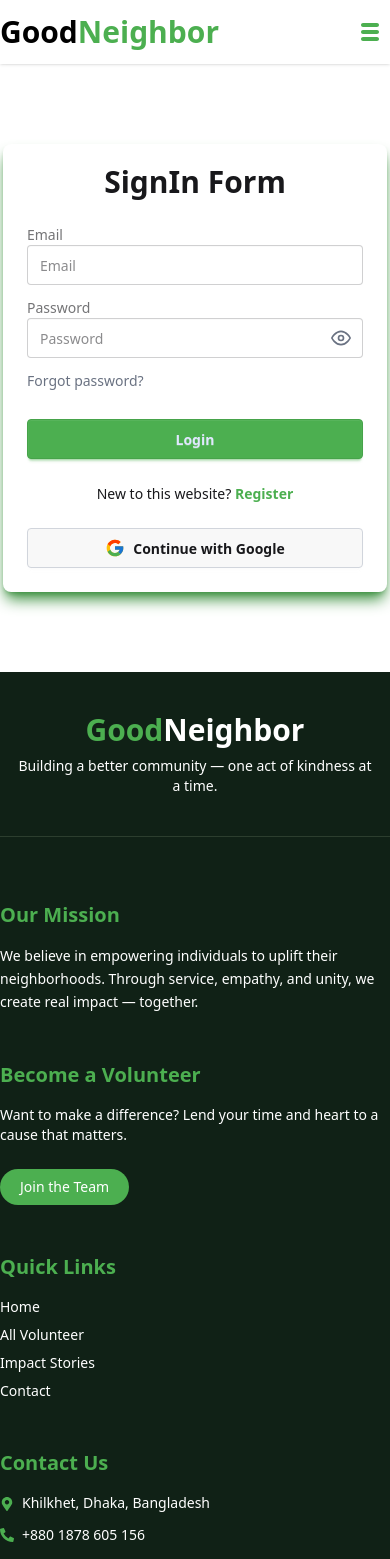
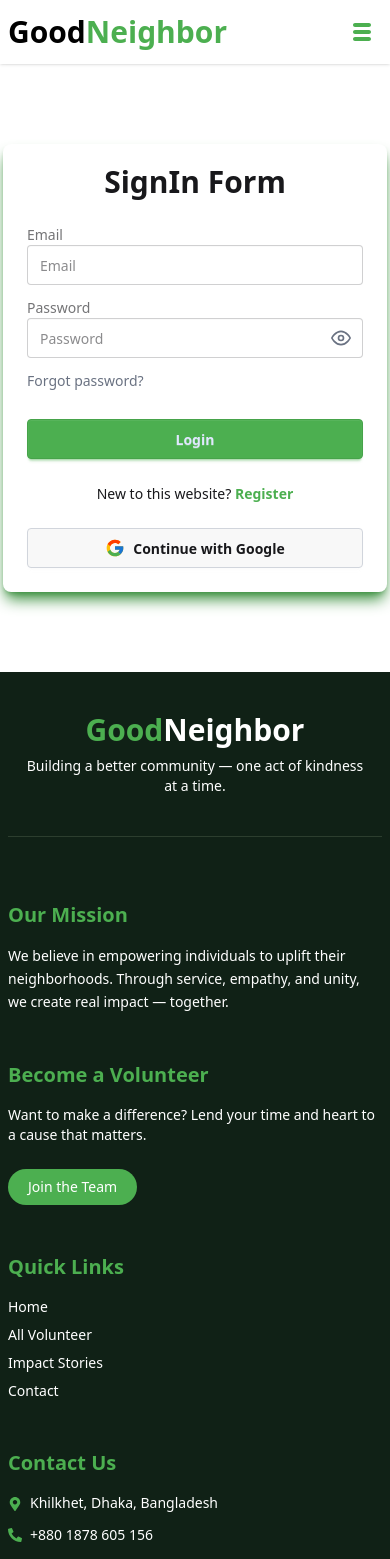
Before and after one commit to armejbha/good-neighbor-client, a React (Vite) app: page /signIn in a window 390 px wide. Shown: the top 1559 px of the page. Built offline with nearby package versions, Linux system fonts and the light colour scheme; no server answers.

Commit message:
mobile view fix

```diff
--- a/src/Pages/Home/Volunteers.jsx
+++ b/src/Pages/Home/Volunteers.jsx
@@ -7,7 +7,7 @@ const Volunteers = ({ volunteersPromises }) => {
   console.log(volunteers);
   const sliceVol = volunteers.slice(0, 6);
   return (
-    <div className="max-w-7xl mx-auto py-10">
+    <div className="max-w-7xl mx-auto py-10 px-2 md:px-0">
       <h1 className="text-3xl font-bold text-center mb-8">
         Volunteer Opportunities
       </h1>
--- a/src/Pages/Shared/Footer.jsx
+++ b/src/Pages/Shared/Footer.jsx
@@ -11,7 +11,7 @@ import {
 
 const Footer = () => {
   return (
-    <footer className="bg-[#102116] text-white">
+    <footer className="bg-[#102116] text-white px-2 md:px-0">
       {/* Branding Section */}
       <div className="text-center border-b border-[#2c3e2e] py-10 px-4">
         <h1 className="text-3xl font-bold mb-2">
--- a/src/Pages/Shared/Navbar.jsx
+++ b/src/Pages/Shared/Navbar.jsx
@@ -38,7 +38,7 @@ const Navbar = () => {
   };
   return (
     <nav
-      className={`sticky top-0 left-0 right-0 z-50 shadow ${
+      className={`px-2 md:px-0 sticky top-0 left-0 right-0 z-50 shadow ${
         theme === "dark" ? "bg-gray-900 text-white" : "bg-white text-black"
       }`}
     >
```
